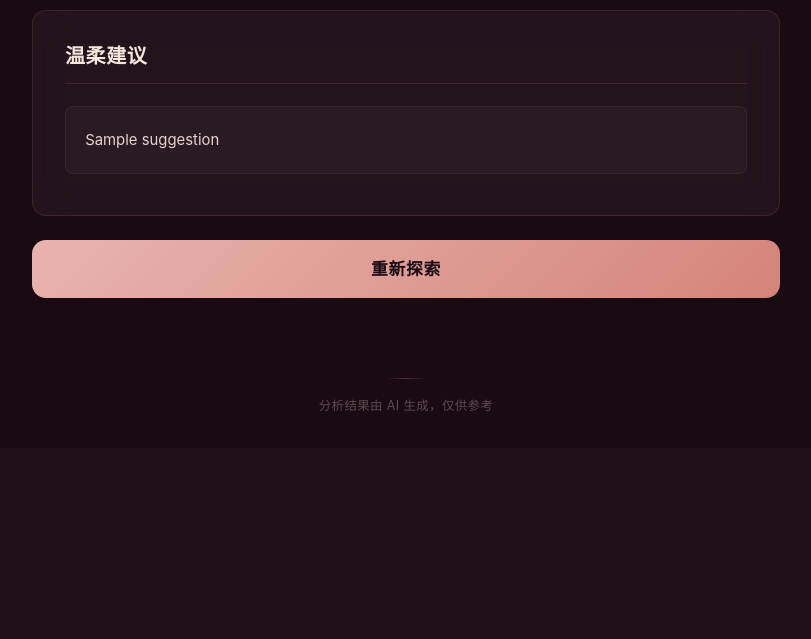
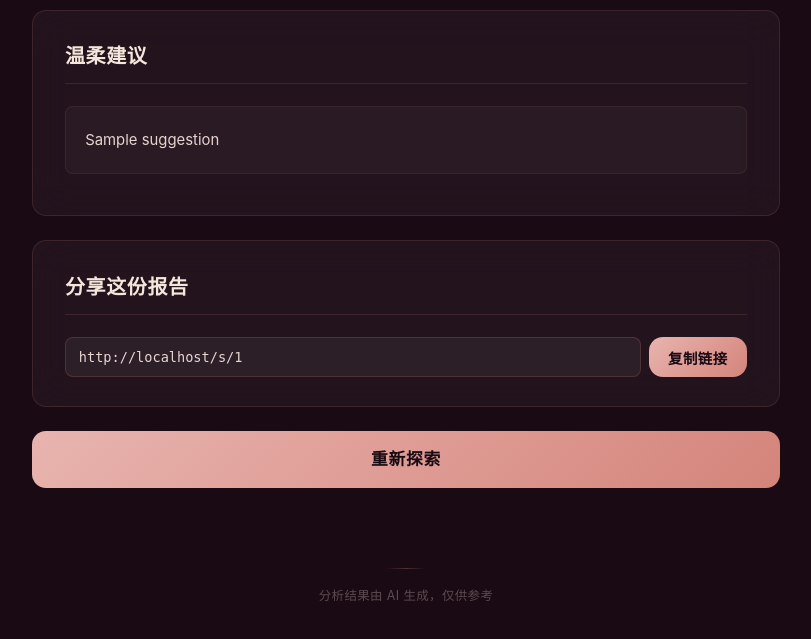
Before and after one commit to jiapenger00-debug/mate_match, a FastAPI app: template templates/result.html in a window 1280 px wide. Shown: the part 989-1628 px from the top of the page, without its empty margins (234-1045 px from the left). Before the commit the page ends 1400 px from the top, so only its background shows below. Run offline with FastAPI, Linux system fonts and the light colour scheme; the template is opened without the code that fills it: most values are stand-ins (such as "Sample title", 1, 10 or a date in 2020).

Commit message:
feat: add share bar to result page with copy link

```diff
--- a/static/style.css
+++ b/static/style.css
@@ -478,6 +478,13 @@ body::before {
     .bar-fill { transition: none; }
 }
 
+/* ── 分享栏 ────────────────────────────────── */
+.share-bar-card { margin-top: 0.5rem; }
+.share-bar { display: flex; gap: 8px; }
+.share-url { flex: 1; padding: 0.6rem 0.8rem; background: var(--input-bg); border: 1px solid var(--input-border); border-radius: 8px; color: var(--text); font-size: 0.85rem; font-family: monospace; }
+.share-copy-btn { width: auto; padding: 0.6rem 1.2rem; font-size: 0.9rem; }
+.share-copied-toast { display: none; text-align: center; color: #6fd89a; font-size: 0.82rem; margin-top: 0.5rem; }
+
 /* ── 响应式 ────────────────────────────────── */
 @media (max-width: 600px) {
     .form-row { grid-template-columns: 1fr; }
--- a/templates/result.html
+++ b/templates/result.html
@@ -103,6 +103,18 @@
         </section>
         {% endif %}
 
+        {% if share_id %}
+        <section class="card share-bar-card">
+            <h2>分享这份报告</h2>
+            <div class="share-bar">
+                <input type="text" class="share-url" id="share-url" readonly
+                       value="{{ request.base_url }}s/{{ share_id }}">
+                <button type="button" class="btn share-copy-btn" onclick="copyShareUrl()">复制链接</button>
+            </div>
+            <p class="share-copied-toast" id="share-toast">链接已复制！</p>
+        </section>
+        {% endif %}
+
         <a href="/" class="btn result-return-link">重新探索</a>
     </main>
 
@@ -122,5 +134,16 @@
             });
         })();
     </script>
+    <script>
+        function copyShareUrl() {
+            var input = document.getElementById('share-url');
+            input.select(); input.setSelectionRange(0, 99999);
+            navigator.clipboard.writeText(input.value).then(function () {
+                var toast = document.getElementById('share-toast');
+                toast.style.display = 'block';
+                setTimeout(function () { toast.style.display = 'none'; }, 2000);
+            });
+        }
+    </script>
 </body>
 </html>
```
